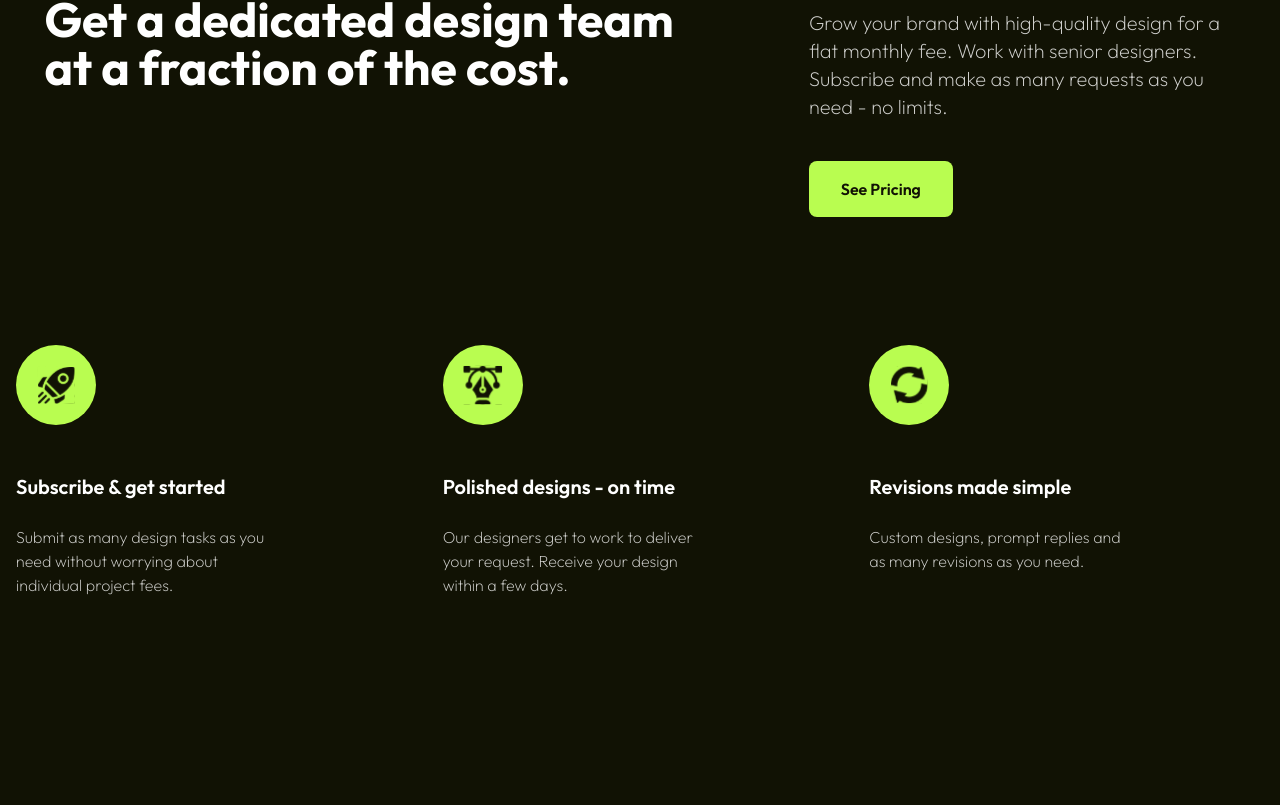
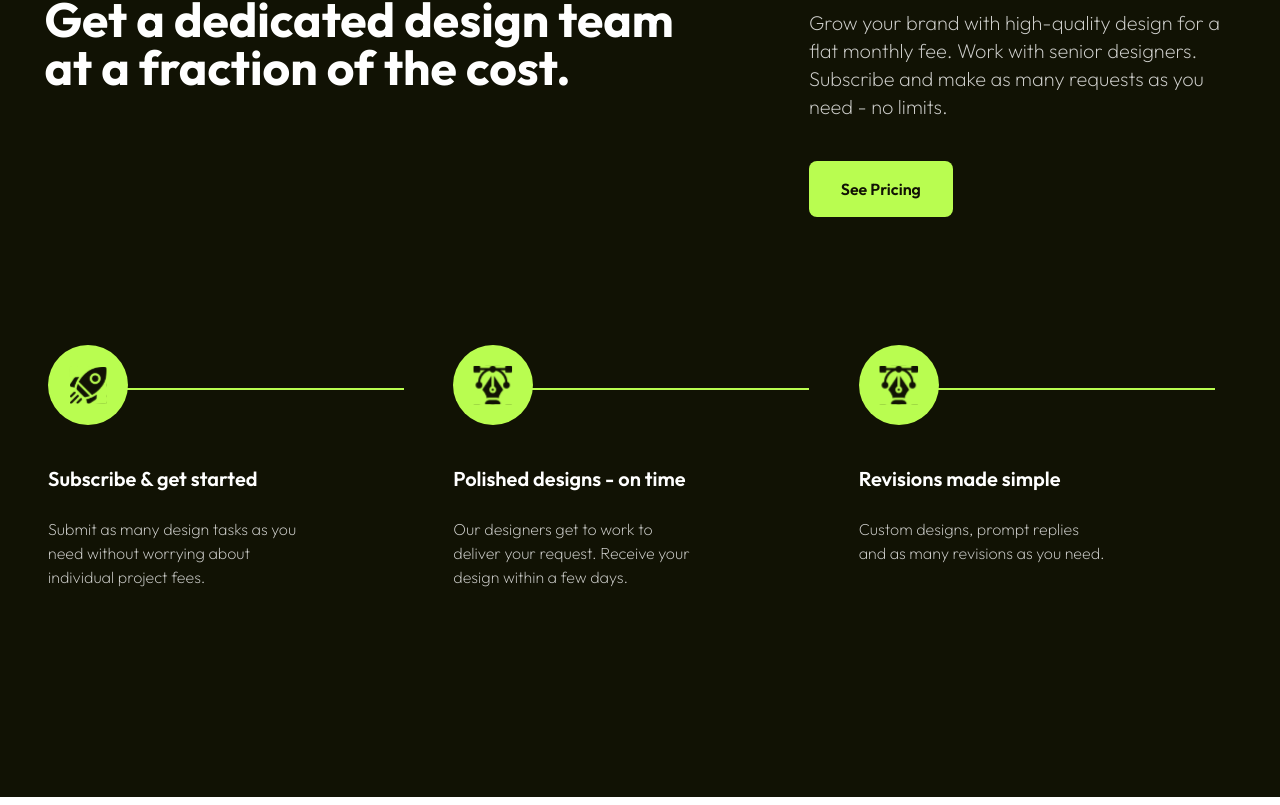
Before and after one commit to mehedihasanfaiyaz/kronix-saas, a React (Vite) app: page / in a window 1280 px wide. Shown: the part 1097-1902 px from the top of the page. Built offline with nearby package versions, Linux system fonts and the light colour scheme.

Commit message:
feat(HowItWork): add  hr element

```diff
--- a/src/section/HowItWork.tsx
+++ b/src/section/HowItWork.tsx
@@ -1,5 +1,5 @@
 import Button from "../components/Button";
-import "../index.css"; // Assurez-vous que votre CSS est bien importé
+import "../index.css";
 
 export default function HowItWorks() {
   return (
@@ -20,8 +20,9 @@ export default function HowItWorks() {
           <Button text="See Pricing" customStyles="px-2 py-4 w-36 mt-10" />
         </div>
       </div>
-      <div className="mt-52 flex items-start justify-between pb-52">
+      <div className="mx-8 mt-52 flex items-start justify-center pb-52">
         <div className="flex-1 px-4">
+          <div className="flex items-center justify-start">
             <div className="mb-4 flex h-20 w-20 items-center justify-center rounded-full bg-primary">
               <img
                 src="./assets/design/design01.svg"
@@ -29,7 +30,9 @@ export default function HowItWorks() {
                 className="h-12 w-12 p-1"
               />
             </div>
-          <h3 className="mt-12 text-xl font-semibold">
+            <hr className="-ml-1 mb-2 h-0.5 w-3/4 border-0 bg-primary"></hr>
+          </div>
+          <h3 className="mt-6 text-xl font-semibold">
             Subscribe & get started
           </h3>
           <p className="mt-6 w-2/3 font-extralight opacity-80">
@@ -38,6 +41,7 @@ export default function HowItWorks() {
           </p>
         </div>
         <div className="flex-1 px-4">
+          <div className="flex items-center justify-start">
             <div className="mb-4 flex h-20 w-20 items-center justify-center rounded-full bg-primary">
               <img
                 src="./assets/design/design02.svg"
@@ -45,7 +49,9 @@ export default function HowItWorks() {
                 className="h-12 w-12 p-1"
               />
             </div>
-          <h3 className="mt-12 text-xl font-semibold">
+            <hr className="-ml-1 mb-2 h-0.5 w-3/4 border-0 bg-primary"></hr>
+          </div>
+          <h3 className="mt-6 text-xl font-semibold">
             Polished designs - on time
           </h3>
           <p className="mt-6 w-2/3 font-extralight opacity-80">
@@ -54,14 +60,17 @@ export default function HowItWorks() {
           </p>
         </div>
         <div className="flex-1 px-4">
+          <div className="flex items-center justify-start">
             <div className="mb-4 flex h-20 w-20 items-center justify-center rounded-full bg-primary">
               <img
-              src="./assets/design/design03.svg"
-              alt="Revisions"
+                src="./assets/design/design02.svg"
+                alt="Polished designs"
                 className="h-12 w-12 p-1"
               />
             </div>
-          <h3 className="mt-12 text-xl font-semibold">Revisions made simple</h3>
+            <hr className="-ml-1 mb-2 h-0.5 w-3/4 border-0 bg-primary"></hr>
+          </div>
+          <h3 className="mt-6 text-xl font-semibold">Revisions made simple</h3>
           <p className="mt-6 w-2/3 font-extralight opacity-80">
             Custom designs, prompt replies and as many revisions as you need.
           </p>
```
Lines whose indentation alone changed are shown as unchanged.
